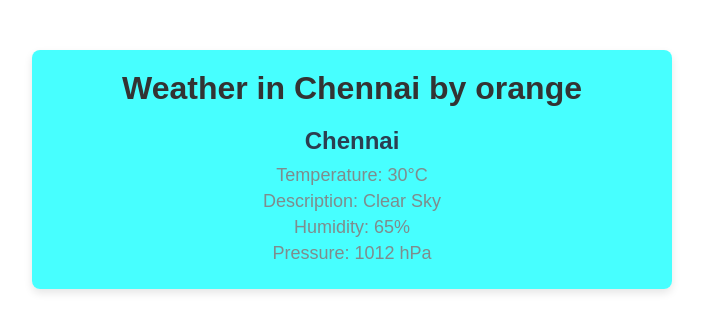
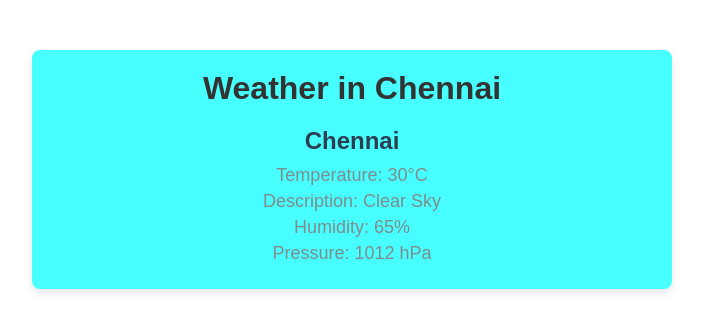
Before and after one commit to Bhargav-U/DEVOPS_FINAL, a plain HTML site: page index.html in a window 1280 px wide. Shown: the whole page, without its empty margins (288-991 px from the left). Drawn offline with Linux system fonts and the light colour scheme.

Commit message:
Update index.html

```diff
--- a/index.html
+++ b/index.html
@@ -10,7 +10,7 @@
 
 <div class="container">
     <div class="header">
-        <h1>Weather in Chennai by orange</h1>
+        <h1>Weather in Chennai</h1>
     </div>
 
     <div class="weather-info">
```
